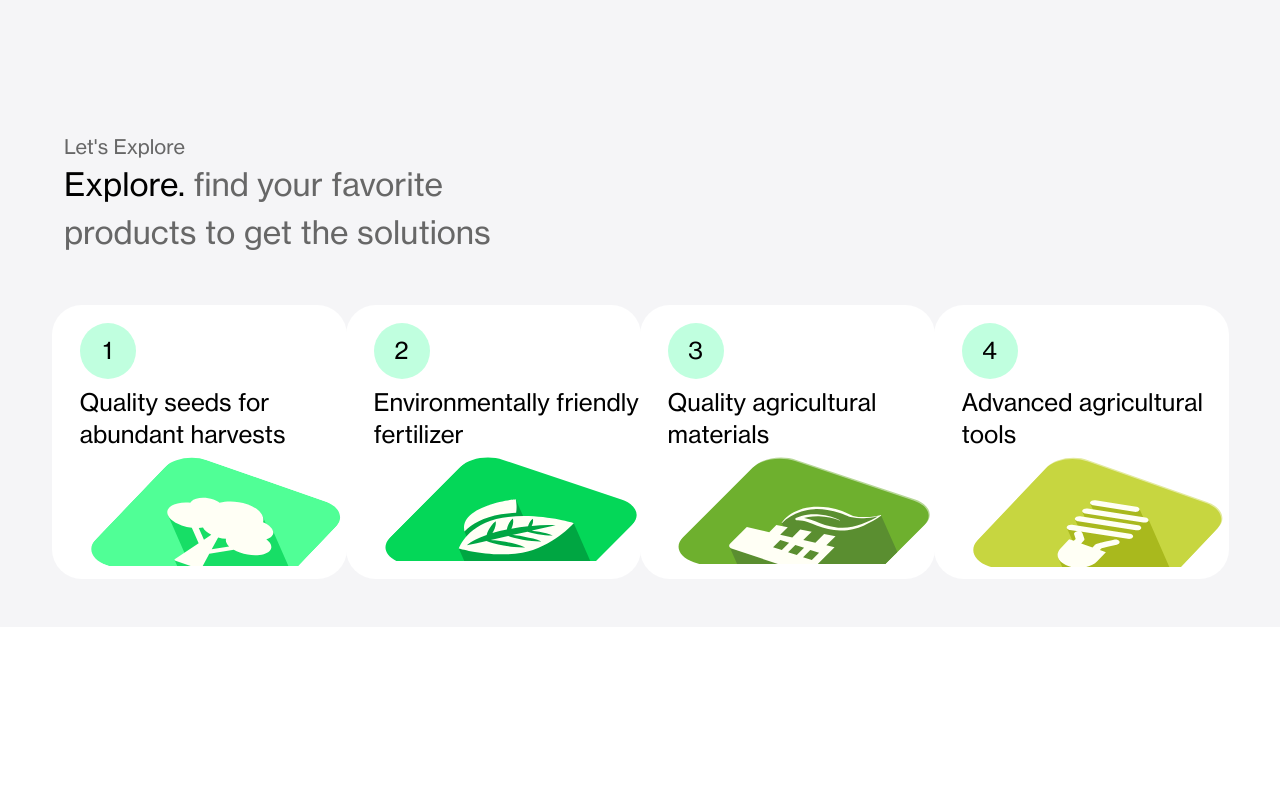
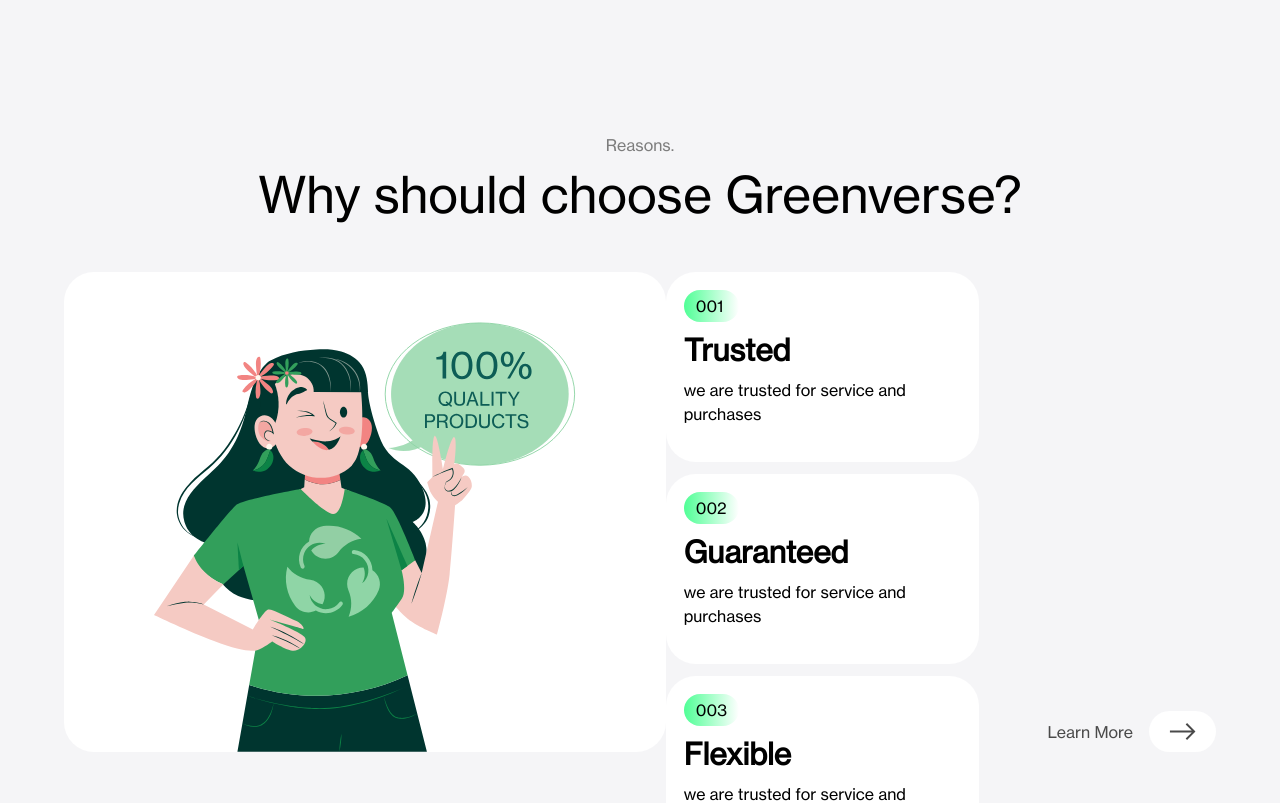
Before and after one commit to aryadira/greenverse, a React (Vite) app: page / in a window 1280 px wide. Shown: the part 1020-1823 px from the top of the page. Before the commit the page ends 1647 px from the top, so only its background shows below. Built offline with nearby package versions, Linux system fonts and the light colour scheme; the HTML template or start-up script is replaced by a standard one.

Commit message:
Landing Page Syntax Update

```diff
--- a/src/components/sections/SectionBenefit.jsx
+++ b/src/components/sections/SectionBenefit.jsx
@@ -4,7 +4,7 @@
 const sectionBenefit = () => {
   return (
     <>
-    <div className='wrapper mt-28'>
+    <div className='wrapper'>
       <div className="title text-center">
         <p className='text-[#7D7D7D]'>Reasons.</p>
         <h1 className='text-[50px]'>Why should choose Greenverse?</h1>
--- a/src/pages/LandingPage.jsx
+++ b/src/pages/LandingPage.jsx
@@ -11,7 +11,12 @@
           <SectionLanding />
         </BoxContainer>
       </SpacingLayout>
-      <SpacingLayout className="bg-[#F5F5F7] mt-[300px]">
+      <SpacingLayout className="bg-[#F5F5F7]">
+        <BoxContainer>
+          <SectionBenefit />
+        </BoxContainer>
+      </SpacingLayout>
+      <SpacingLayout className="bg-[#F5F5F7] mt-[100px]">
         <BoxContainer>
           <SectionProducts />
         </BoxContainer>
```
